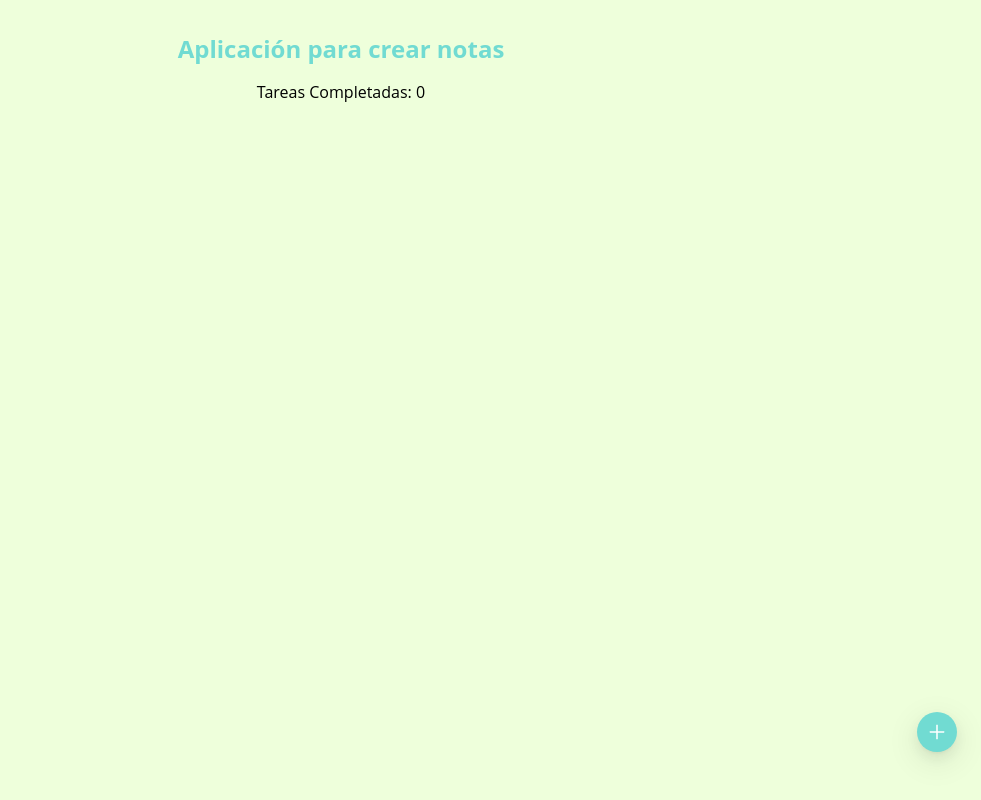
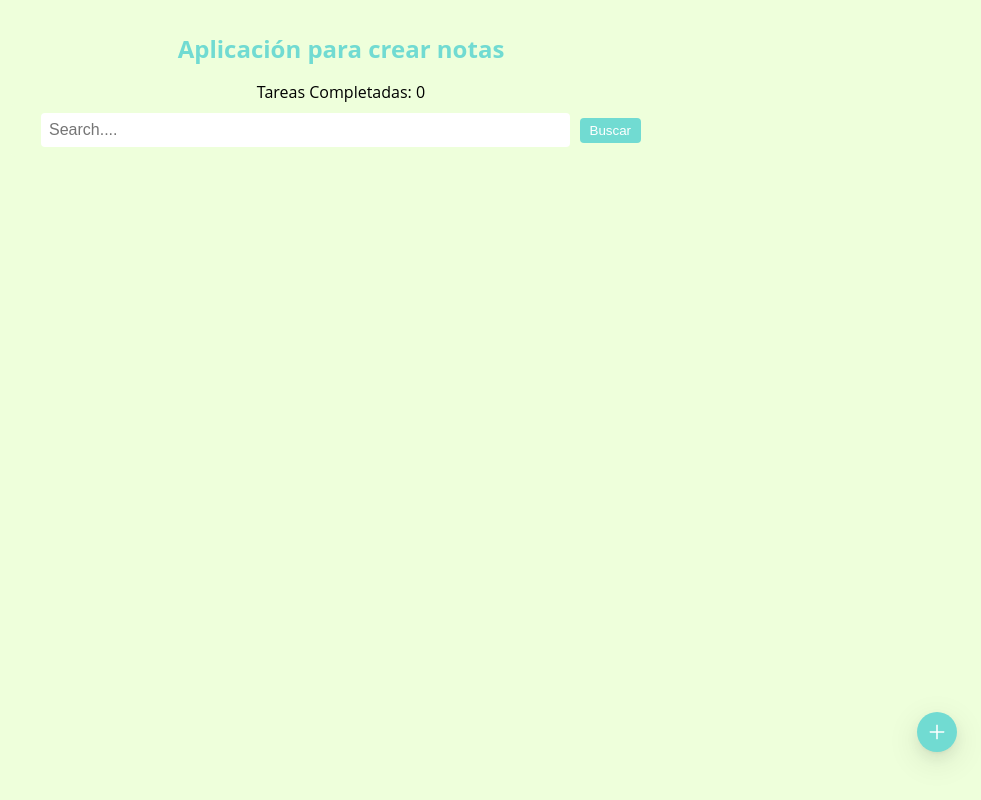
Before and after one commit to Carlos-EspiPliego/app-notas-sw, a React (Create React App) app: page / in a window 1280 px wide. Shown: the whole page, without its empty margins (299-1280 px from the left). Built offline with nearby package versions, Linux system fonts and the light colour scheme.

Commit message:
feat: Creacion de buscador

```diff
--- a/src/App.js
+++ b/src/App.js
@@ -5,11 +5,16 @@ import { Modal, FloatButton, Input, message } from 'antd';
 import { PlusOutlined } from '@ant-design/icons';
 import NotesList from './components/NotesList';
 import Contador from './components/Contador';
+import BuscadorNotas from './components/BuscadorNotas';
 
 const { TextArea } = Input;
 
 function App() {
   const rootStyles = getComputedStyle(document.documentElement);
+  const [searchTerm, setSearchTerm] = useState('');
+  const handleSearchChange = (value) => {
+    setSearchTerm(value);
+  };
 
   const colorPrimario = rootStyles.getPropertyValue('--color-primario');
   const colorLight = rootStyles.getPropertyValue('--color-light');
@@ -21,6 +26,9 @@ function App() {
   const [modalAddNote, setModalAddNote] = useState(false);
   const [noteText, setNoteText] = useState('');
   const [notesList, setNotesList] = useState([]);
+  const filteredNotes = notesList.filter((note) =>
+    note.note.toLowerCase().includes(searchTerm.toLowerCase())
+  );
   const [validations, setValidations] = useState({});
 
   const [contadorNotasCompletadas, setContadorNotasCompletadas] = useState(0);
@@ -53,10 +61,7 @@ function App() {
     // Validamos que el texto no este vació o tenga saltos de linea
     if (noteText.trim() !== '') {
       const id = new Date().getTime().toString();
-            setNotesList([
-                ...notesList,
-                { id: id, note: noteText, noteDone: false },
-            ]);
+      setNotesList([...notesList, { id: id, note: noteText, noteDone: false }]);
       setModalAddNote(false);
       successAlert();
       setValidations({});
@@ -115,31 +120,28 @@ function App() {
     setNotesList(newNotes);
   };
   return (
-        <div className='App'>
+    <div className="App">
       <h1>Aplicación para crear notas</h1>
       {/*CONTADOR */}
-            <Contador
-                contadorNotasCompletadas={contadorNotasCompletadas}
-            />
+      <Contador contadorNotasCompletadas={contadorNotasCompletadas} />
       {/* Buscador */}
-
-
+      <BuscadorNotas onSearchChange={handleSearchChange} />
       {/* Lista de notas */}
       <NotesList
-                notes={notesList}
+        notes={filteredNotes}
         completarNota={completarNota}
         eliminarNota={eliminarNota}
       />
 
       {/* Modal agregar nota */}
       <Modal
-                title='Agregar nota'
+        title="Agregar nota"
         centered
         open={modalAddNote}
         onOk={() => saveNote()}
-                okText='Guardar'
+        okText="Guardar"
         onCancel={() => setModalAddNote(false)}
-                cancelText='Cancelar'
+        cancelText="Cancelar"
         okButtonProps={{
           style: {
             background: colorPrimario,
@@ -152,19 +154,19 @@ function App() {
           value={noteText}
           onChange={handleChangeInput}
           rows={3}
-                    placeholder='Escribe una nota...'
+          placeholder="Escribe una nota..."
         />
         {'inpNote' in validations && (
-                    <p className='error-text'>{validations.inpNote}</p>
+          <p className="error-text">{validations.inpNote}</p>
         )}
       </Modal>
 
       {/* Botón flotante mostrar modal */}
       <FloatButton
         onClick={() => handleShowModal()}
-                type='secondary'
+        type="secondary"
         icon={<PlusOutlined />}
-                size='large'
+        size="large"
         style={{
           backgroundColor: colorPrimario,
           color: colorLight,
--- /dev/null
+++ b/src/components/BuscadorNotas.js
@@ -0,0 +1,20 @@
+import React from 'react';
+import '../styles/buscador.css';
+
+function BuscadorNotas({ onSearchChange }) {
+  const handleSearchChange = (event) => {
+    onSearchChange(event.target.value);
+  };
+  return (
+    <div className="search-bar">
+      <input
+        type="text"
+        placeholder="Search...."
+        onChange={handleSearchChange}
+      />
+      <button>Buscar</button>
+    </div>
+  );
+}
+
+export default BuscadorNotas;
--- /dev/null
+++ b/src/styles/buscador.css
@@ -0,0 +1,32 @@
+.search-bar {
+    display: flex;
+    align-items: center;
+    justify-content: center;
+    width: 600px;
+    margin: 0 auto;
+    padding: 10px 30px;
+    background-color: var(--color-fondo);
+    border-radius: 5px;
+  }
+
+  .search-bar input {
+    flex: 1;
+    padding: 8px;
+    border: none;
+    border-radius: 4px;
+    font-size: 16px;
+  }
+
+  .search-bar button {
+    margin-left: 10px;
+    padding: 5px 10px;
+    background-color: var(--color-primario);
+    color: #fff;
+    border: none;
+    border-radius: 4px;
+    cursor: pointer;
+  }
+
+  .search-bar button:hover {
+    background-color: #0056b3;
+  }
```
Lines whose indentation alone changed are shown as unchanged.
